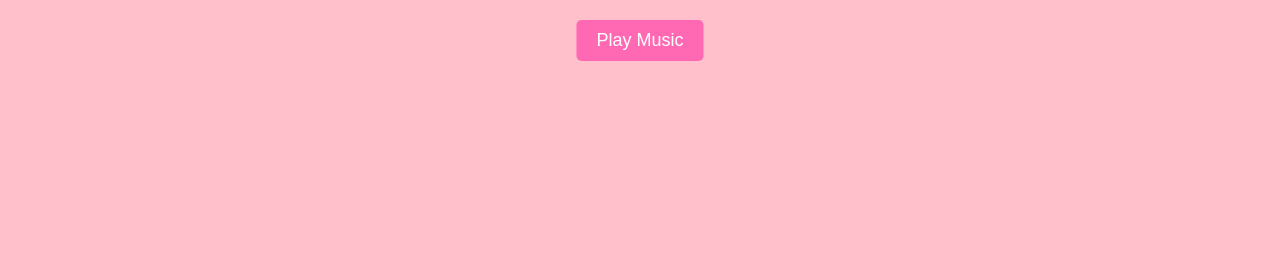
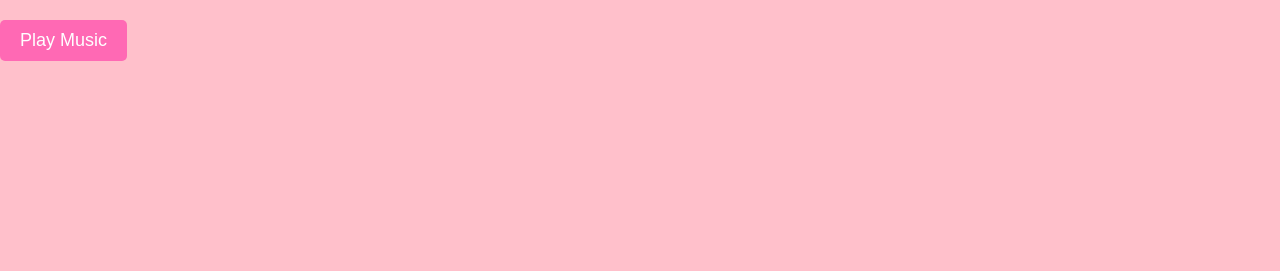
Before and after one commit to BARATHRAJI-2004/vaishu, a plain HTML site: page index.html in a window 1280 px wide. Shown: the top 271 px of the page. Drawn offline with Linux system fonts and the light colour scheme.

Commit message:
Update styles.css

```diff
--- a/styles.css
+++ b/styles.css
@@ -135,11 +135,7 @@ body {
     border: none;
     border-radius: 5px;
     cursor: pointer;
-    position: absolute;
-    top: 20px; /* Position at the top of the page */
-    left: 50%;
-    transform: translateX(-50%); /* Center the button horizontally */
-    z-index: 10; /* Make sure the button is on top of other elements */
+    margin-top: 20px; /* Add space between button and text */
     transition: background-color 0.3s;
 }
 
```
